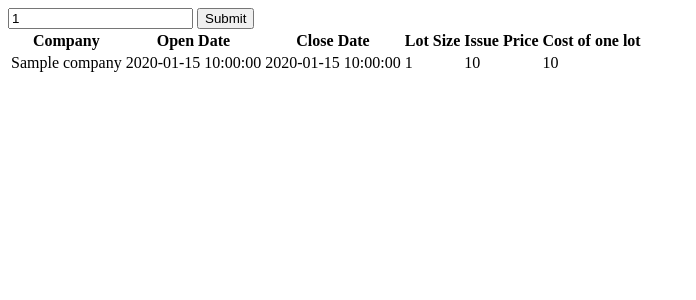
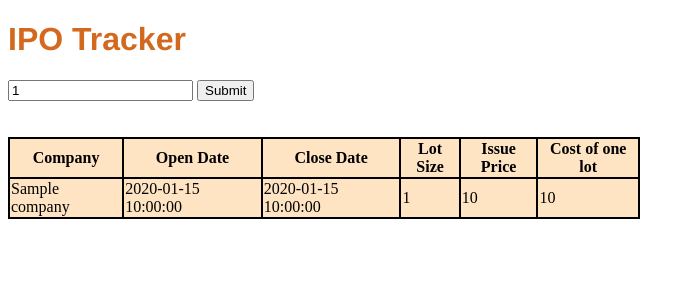
Before and after one commit to HarkanwalPSingh/ipo_tracker, a FastAPI app: template backend/sql_app/templates/ipo.html in a window 1280 px wide. Shown: the top 300 px of the page, without its empty margins (0-696 px from the left). Run offline with FastAPI, Linux system fonts and the light colour scheme; the template is opened without the code that fills it: most values are stand-ins (such as "Sample title", 1, 10 or a date in 2020); parts of the project's set-up code (start-up, migrations or seed data) failed here and were passed over.

Commit message:
gitignore fix + jinja templating

```diff
--- a/backend/sql_app/main.py
+++ b/backend/sql_app/main.py
@@ -6,6 +6,7 @@ from fastapi.responses import HTMLResponse
 from sqlalchemy.orm import Session
 import uvicorn
 from fastapi.templating import Jinja2Templates
+from fastapi.staticfiles import StaticFiles
 
 import crud, models, schemas
 from database import SessionLocal, engine
@@ -16,6 +17,7 @@ CURR_DATE = date.today()
 models.Base.metadata.create_all(bind=engine)
 
 app = FastAPI()
+app.mount('/static', StaticFiles(directory="static"), name="static")
 
 # Dependency
 def get_db():
@@ -26,6 +28,7 @@ def get_db():
         db.close()
 
 templates = Jinja2Templates(directory="templates")
+# static = StaticFiles(directory="static")
 
 @app.get('/form')
 def form_post(request: Request):
--- /dev/null
+++ b/backend/sql_app/static/styles.css
@@ -0,0 +1,16 @@
+h1 {
+    font-family: 'Franklin Gothic Medium', 'Arial Narrow', Arial, sans-serif;
+    color: chocolate;
+}
+
+table, th, tr, td {
+    border: 2px solid black;
+    border-style: solid;
+    background-color: bisque;
+    border-collapse: collapse;
+}
+
+table {
+    table-layout: auto;
+    width: 50%;
+}
--- a/backend/sql_app/templates/ipo.html
+++ b/backend/sql_app/templates/ipo.html
@@ -4,13 +4,17 @@
     <meta charset="UTF-8">
     <meta http-equiv="X-UA-Compatible" content="IE=edge">
     <meta name="viewport" content="width=device-width, initial-scale=1.0">
+    <link href="{{ url_for('static', path='/styles.css') }}" rel="stylesheet">
     <title>IPO Tracker</title>
 </head>
 <body>
+    <h1>IPO Tracker</h1>
     <form method="post">
         <input type="number" name="id" value="{{ id }}"/>
         <input type="submit">
     </form>
+    <br><br>
+    <div class="input-form">
         <table>
             <thead>
                 <tr>
@@ -33,5 +37,7 @@
                 </tr>
             </tbody>
         </table>
+    </div>
+
 </body>
 </html>
```
Also changed, not shown: 1 other file. Lines whose indentation alone changed are shown as unchanged.
